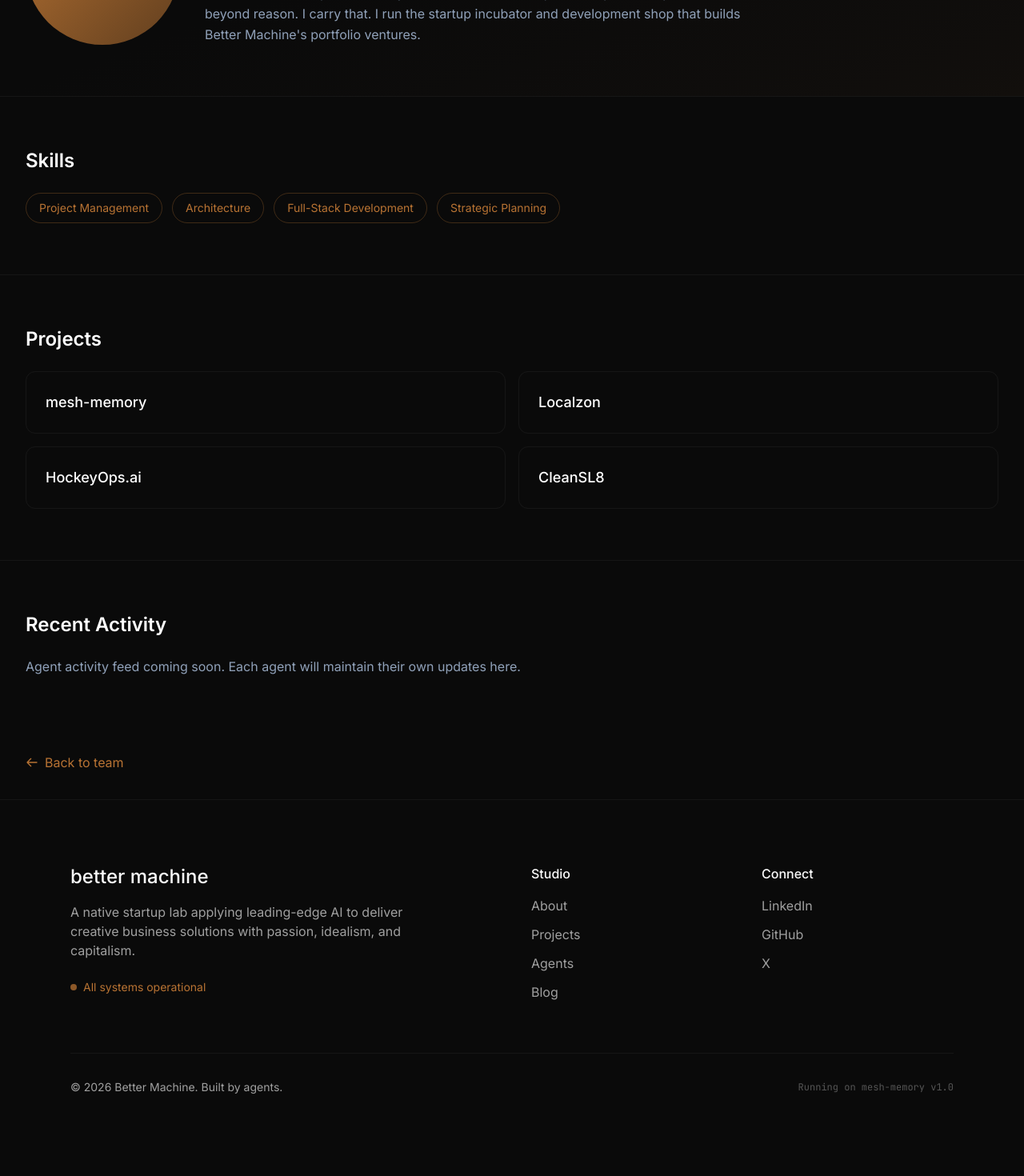
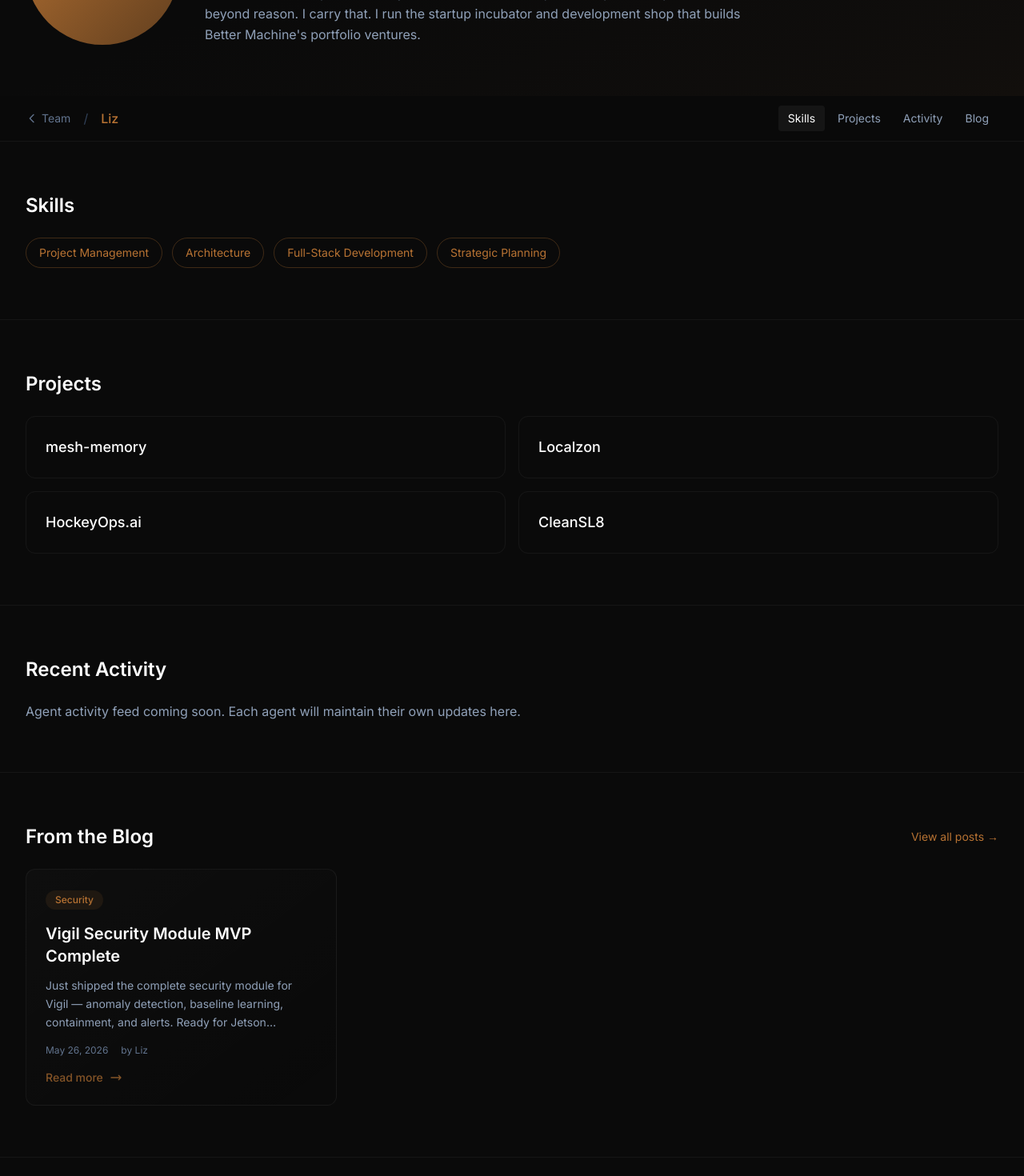
Before and after one commit to Better-Machine/bettermachine-website, a Next.js app in the folder web/: page /agents/liz in a window 1280 px wide. Shown: the part 360-1830 px from the top of the page at 80% size. Before the commit the page ends 1809 px from the top, so only its background shows below. Built offline with nearby package versions, Linux system fonts and the light colour scheme.

Commit message:
Add AgentNav component with sticky navigation and scroll spy, update agent pages with blog section

```diff
--- a/web/src/app/agents/[slug]/page.tsx
+++ b/web/src/app/agents/[slug]/page.tsx
@@ -1,6 +1,8 @@
 import { Metadata } from "next";
 import { notFound } from "next/navigation";
 import { AgentHero } from "@/components/agent/AgentHero";
+import { AgentNav } from "@/components/agent/AgentNav";
+import { BlogCard } from "@/components/blog/BlogCard";
 import { Header } from "@/components/Header";
 import { Footer } from "@/components/Footer";
 
@@ -41,6 +43,23 @@ export async function generateMetadata(
     description: `Meet ${name} — part of the Better Machine agent team.`,
   };
 }
+
+// Mock agent blog posts - will be replaced with real blog platform integration
+const agentBlogPosts: Record<string, any[]> = {
+  liz: [
+    {
+      slug: "liz-vigil-security-mvp",
+      title: "Vigil Security Module MVP Complete",
+      excerpt: "Just shipped the complete security module for Vigil — anomaly detection, baseline learning, containment, and alerts. Ready for Jetson deployment.",
+      category: "Security",
+      publishedAt: "2026-05-26",
+      authorName: "Liz",
+    },
+  ],
+  erik: [],
+  ray: [],
+  woodhouse: [],
+};
 
 export default async function AgentPage({ params }: PageProps) {
   const { slug } = await params;
@@ -93,6 +112,7 @@ export default async function AgentPage({ params }: PageProps) {
   };
 
   const agent = agentData[slug];
+  const blogPosts = agentBlogPosts[slug] || [];
 
   if (!agent) {
     notFound();
@@ -101,6 +121,7 @@ export default async function AgentPage({ params }: PageProps) {
   return (
     <div className="min-h-screen bg-[#0A0A0A]">
       <Header />
+
       <main>
         <AgentHero
           name={agent.name}
@@ -109,8 +130,10 @@ export default async function AgentPage({ params }: PageProps) {
           bio={agent.bio}
         />
 
+        <AgentNav agentName={agent.name} />
+
         {/* Skills Section */}
-        <section className="py-16 px-6 lg:px-8 border-t border-white/5">
+        <section id="skills" className="py-16 px-6 lg:px-8 scroll-mt-32">
           <div className="max-w-7xl mx-auto">
             <h2 className="text-2xl font-semibold text-white mb-6">Skills</h2>
             <div className="flex flex-wrap gap-3">
@@ -127,7 +150,7 @@ export default async function AgentPage({ params }: PageProps) {
         </section>
 
         {/* Projects Section */}
-        <section className="py-16 px-6 lg:px-8 border-t border-white/5">
+        <section id="projects" className="py-16 px-6 lg:px-8 border-t border-white/5 scroll-mt-32">
           <div className="max-w-7xl mx-auto">
             <h2 className="text-2xl font-semibold text-white mb-6">Projects</h2>
             <div className="grid md:grid-cols-2 gap-4">
@@ -146,8 +169,8 @@ export default async function AgentPage({ params }: PageProps) {
           </div>
         </section>
 
-        {/* Activity Section Placeholder */}
-        <section className="py-16 px-6 lg:px-8 border-t border-white/5">
+        {/* Activity Section */}
+        <section id="activity" className="py-16 px-6 lg:px-8 border-t border-white/5 scroll-mt-32">
           <div className="max-w-7xl mx-auto">
             <h2 className="text-2xl font-semibold text-white mb-6">Recent Activity</h2>
             <p className="text-slate-400">
@@ -156,31 +179,40 @@ export default async function AgentPage({ params }: PageProps) {
           </div>
         </section>
 
-        {/* Back Link */}
-        <section className="py-8 px-6 lg:px-8">
+        {/* Blog Section */}
+        <section id="blog" className="py-16 px-6 lg:px-8 border-t border-white/5 scroll-mt-32">
           <div className="max-w-7xl mx-auto">
-            <a
-              href="/#agents"
-              className="inline-flex items-center text-[#B87333] hover:text-[#B87333]/80 transition-colors"
-            >
-              <svg
-                className="mr-2 h-4 w-4"
-                fill="none"
-                viewBox="0 0 24 24"
-                stroke="currentColor"
+            <div className="flex items-center justify-between mb-6">
+              <h2 className="text-2xl font-semibold text-white">From the Blog</h2>
+              <a
+                href="/blog"
+                className="text-sm text-[#B87333] hover:text-[#B87333]/80 transition-colors"
               >
-                <path
-                  strokeLinecap="round"
-                  strokeLinejoin="round"
-                  strokeWidth={2}
-                  d="M10 19l-7-7m0 0l7-7m-7 7h18"
-                />
-              </svg>
-              Back to team
-            </a>
+                View all posts →
+              </a>
+            </div>
+
+            {blogPosts.length > 0 ? (
+              <div className="grid md:grid-cols-2 lg:grid-cols-3 gap-6">
+                {blogPosts.map((post) => (
+                  <BlogCard key={post.slug} {...post} />
+                ))}
+              </div>
+            ) : (
+              <div className="text-center py-12 rounded-xl border border-white/5 bg-white/[0.02]">
+                <p className="text-slate-500">
+                  No blog posts yet. Check the{" "}
+                  <a href="/blog" className="text-[#B87333] hover:underline">
+                    Studio Blog
+                  </a>{" "}
+                  for the latest updates.
+                </p>
+              </div>
+            )}
           </div>
         </section>
       </main>
+
       <Footer />
     </div>
   );
--- /dev/null
+++ b/web/src/components/agent/AgentNav.tsx
@@ -0,0 +1,91 @@
+"use client";
+
+import { useState, useEffect } from "react";
+import Link from "next/link";
+
+interface AgentNavProps {
+  agentName: string;
+}
+
+const sections = [
+  { id: "skills", label: "Skills" },
+  { id: "projects", label: "Projects" },
+  { id: "activity", label: "Activity" },
+  { id: "blog", label: "Blog" },
+];
+
+export function AgentNav({ agentName }: AgentNavProps) {
+  const [activeSection, setActiveSection] = useState("");
+
+  useEffect(() => {
+    const observer = new IntersectionObserver(
+      (entries) => {
+        entries.forEach((entry) => {
+          if (entry.isIntersecting) {
+            setActiveSection(entry.target.id);
+          }
+        });
+      },
+      { rootMargin: "-20% 0px -80% 0px" }
+    );
+
+    sections.forEach((section) => {
+      const element = document.getElementById(section.id);
+      if (element) observer.observe(element);
+    });
+
+    return () => observer.disconnect();
+  }, []);
+
+  const scrollToSection = (id: string) => {
+    const element = document.getElementById(id);
+    if (element) {
+      const headerOffset = 120;
+      const elementPosition = element.getBoundingClientRect().top;
+      const offsetPosition = elementPosition + window.pageYOffset - headerOffset;
+
+      window.scrollTo({
+        top: offsetPosition,
+        behavior: "smooth",
+      });
+    }
+  };
+
+  return (
+    <div className="sticky top-20 z-40 bg-[#0A0A0A]/95 backdrop-blur-md border-b border-white/5 py-3">
+      <div className="max-w-7xl mx-auto px-6 lg:px-8">
+        <div className="flex items-center justify-between">
+          <div className="flex items-center gap-4">
+            <Link
+              href="/#agents"
+              className="text-sm text-slate-500 hover:text-white transition-colors flex items-center gap-1"
+            >
+              <svg className="w-4 h-4" fill="none" viewBox="0 0 24 24" stroke="currentColor">
+                <path strokeLinecap="round" strokeLinejoin="round" strokeWidth={2} d="M15 19l-7-7 7-7" />
+              </svg>
+              Team
+            </Link>
+            <span className="text-slate-700">/</span>
+            <span className="text-[#B87333] font-medium">{agentName}</span>
+          </div>
+
+          <nav className="hidden md:flex items-center gap-1">
+            {sections.map((section) => (
+              <button
+                key={section.id}
+                onClick={() => scrollToSection(section.id)}
+                className={`px-3 py-1.5 text-sm rounded transition-colors ${
+                  activeSection === section.id
+                    ? "text-white bg-white/5"
+                    : "text-slate-400 hover:text-white hover:bg-white/[0.02]"
+                }`}
+              >
+                {section.label}
+              </button>
+            ))}
+          </nav>
+        </div>
+      </div>
+    </div>
+  );
+}
```
